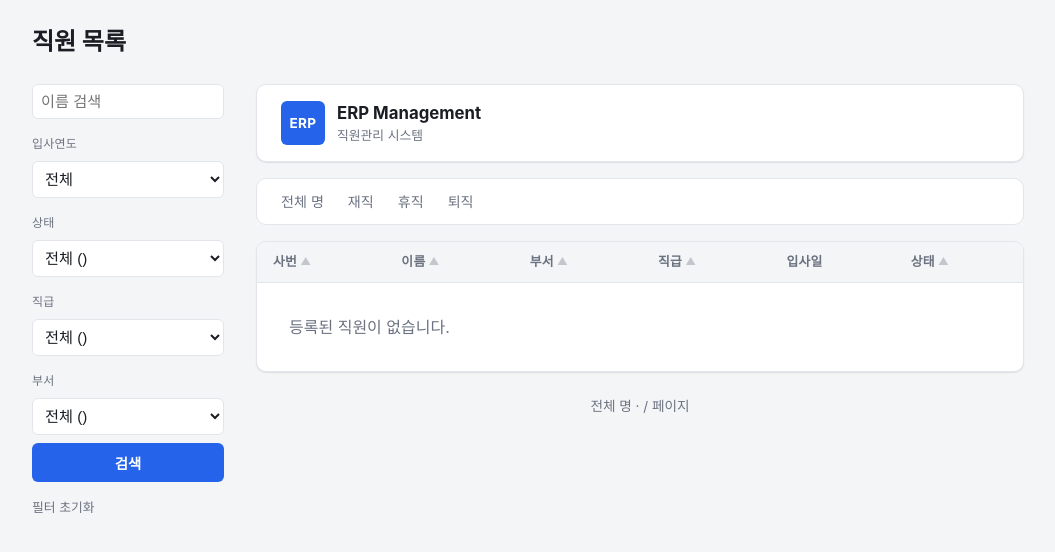
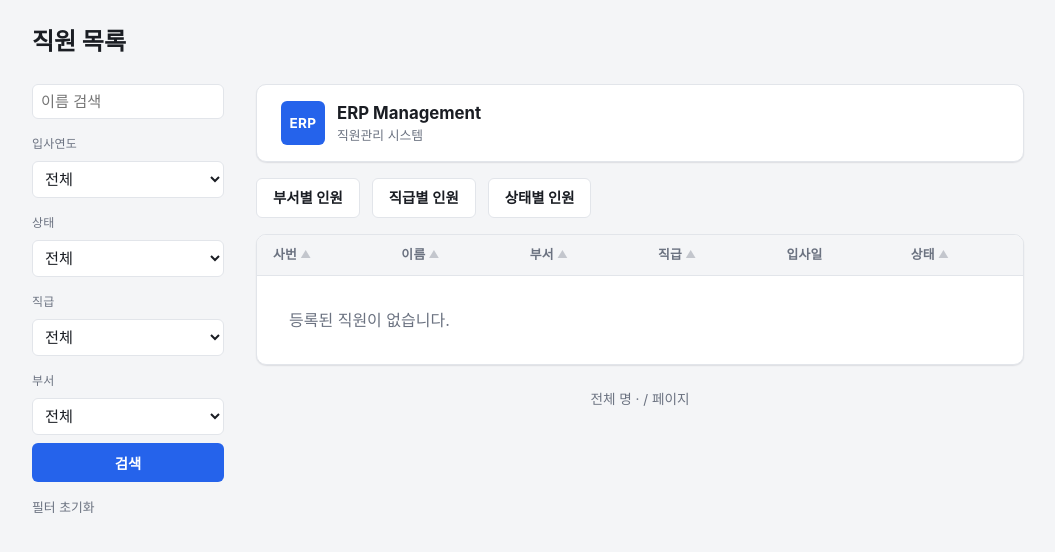
Before and after one commit to Lim-K-M/ERP_Management, a FastAPI app: template app/templates/employees/list.html in a window 1280 px wide. Shown: the part 46-598 px from the top of the page, without its empty margins (112-1167 px from the left). Run offline with FastAPI, Linux system fonts and the light colour scheme; the template is opened without the code that fills it, so the values that code supplies are empty; parts of the project's set-up code (start-up, migrations or seed data) failed here and were passed over.

Commit message:
feat(employee): 인원 수 표시를 드롭다운/상단 요약 → 토글 버튼 3개로 변경
드롭다운 옵션에 붙였던 "(N)"과 목록 상단 전체/상태별 요약 스트립을 제거하고,
사번 테이블 바로 위에 부서/직급/상태 버튼 3개를 두어 클릭 시 각 항목별
인원 수를 팝오버로 보여주도록 변경한다(사용자 요청에 따른 디자인 재조정).
GROUP BY 카운트 쿼리(count_by_status/department/position)는 그대로 재사용한다.

Co-Authored-By: Claude Sonnet 5 <noreply@anthropic.com>

```diff
--- a/app/routers/pages.py
+++ b/app/routers/pages.py
@@ -177,7 +177,6 @@ async def employee_list_page(
     status_counts = await employee_service.count_by_status(session)
     dept_counts = await employee_service.count_by_department(session)
     position_counts = await employee_service.count_by_position(session)
-    total_employee_count = sum(status_counts.values())
     sort_links, sort_state = _build_sort_links(request, sort, order)
 
     return templates.TemplateResponse(
@@ -192,7 +191,6 @@ async def employee_list_page(
             "status_counts": status_counts,
             "dept_counts": dept_counts,
             "position_counts": position_counts,
-            "total_employee_count": total_employee_count,
             "sort_links": sort_links,
             "sort_state": sort_state,
             "current_sort": sort,
--- a/app/static/css/style.css
+++ b/app/static/css/style.css
@@ -214,29 +214,78 @@ h2 {
     color: var(--color-text-muted);
 }
 
-/* ---- 목록 통계 요약 (전체/상태별 인원 수) ---- */
-.list-stats {
+/* ---- 부서/직급/상태별 인원 수 토글 버튼 ---- */
+.count-toggles {
     display: flex;
     flex-wrap: wrap;
-    gap: var(--space-2) var(--space-6);
-    padding: var(--space-3) var(--space-6);
+    gap: var(--space-3);
+    margin-bottom: var(--space-4);
+}
+
+.count-popover {
+    position: relative;
+}
+
+.count-popover summary {
+    cursor: pointer;
+    list-style: none;
+}
+
+.count-popover summary::-webkit-details-marker {
+    display: none;
+}
+
+.count-popover[open] summary {
+    background: var(--color-primary);
+    color: #fff;
+    border-color: var(--color-primary);
+}
+
+.count-panel {
+    position: absolute;
+    top: calc(100% + var(--space-2));
+    left: 0;
+    z-index: 20;
+    min-width: 180px;
     background: var(--color-surface);
     border: 1px solid var(--color-border);
     border-radius: var(--radius-md);
-    margin-bottom: var(--space-4);
+    box-shadow: var(--shadow-card);
+    padding: var(--space-3) var(--space-4);
+}
+
+.count-panel ul {
+    list-style: none;
+    margin: 0;
+    padding: 0;
+}
+
+.count-panel li {
+    display: flex;
+    align-items: center;
+    justify-content: space-between;
+    gap: var(--space-4);
+    padding: var(--space-2) 0;
     font-size: 0.88rem;
+}
+
+.count-panel li:not(:last-child) {
+    border-bottom: 1px solid var(--color-border);
+}
+
+.count-panel li span {
     color: var(--color-text-muted);
 }
 
-.list-stats .stat-item strong {
+.count-panel li strong {
     color: var(--color-text);
     font-weight: 700;
     font-variant-numeric: tabular-nums;
 }
 
-.list-stats .stat-item:nth-child(2) strong { color: var(--color-success); }
-.list-stats .stat-item:nth-child(3) strong { color: var(--color-warning); }
-.list-stats .stat-item:nth-child(4) strong { color: var(--color-danger); }
+.count-panel li.count-active strong { color: var(--color-success); }
+.count-panel li.count-leave strong { color: var(--color-warning); }
+.count-panel li.count-resigned strong { color: var(--color-danger); }
 
 @media (max-width: 768px) {
     .list-layout {
--- a/app/templates/employees/list.html
+++ b/app/templates/employees/list.html
@@ -22,25 +22,25 @@
 
             <label class="filter-label" for="f-status">상태</label>
             <select id="f-status" name="status" onchange="this.form.submit()">
-                <option value="">전체 ({{ total_employee_count }})</option>
-                <option value="ACTIVE" {% if filters.status == "ACTIVE" %}selected{% endif %}>재직 ({{ status_counts.get("ACTIVE", 0) }})</option>
-                <option value="LEAVE" {% if filters.status == "LEAVE" %}selected{% endif %}>휴직 ({{ status_counts.get("LEAVE", 0) }})</option>
-                <option value="RESIGNED" {% if filters.status == "RESIGNED" %}selected{% endif %}>퇴직 ({{ status_counts.get("RESIGNED", 0) }})</option>
+                <option value="">전체</option>
+                <option value="ACTIVE" {% if filters.status == "ACTIVE" %}selected{% endif %}>재직</option>
+                <option value="LEAVE" {% if filters.status == "LEAVE" %}selected{% endif %}>휴직</option>
+                <option value="RESIGNED" {% if filters.status == "RESIGNED" %}selected{% endif %}>퇴직</option>
             </select>
 
             <label class="filter-label" for="f-position">직급</label>
             <select id="f-position" name="position_id" onchange="this.form.submit()">
-                <option value="">전체 ({{ total_employee_count }})</option>
+                <option value="">전체</option>
                 {% for p in positions %}
-                <option value="{{ p.position_id }}" {% if filters.position_id == p.position_id %}selected{% endif %}>{{ p.position_name }} ({{ position_counts.get(p.position_id, 0) }})</option>
+                <option value="{{ p.position_id }}" {% if filters.position_id == p.position_id %}selected{% endif %}>{{ p.position_name }}</option>
                 {% endfor %}
             </select>
 
             <label class="filter-label" for="f-dept">부서</label>
             <select id="f-dept" name="dept_id" onchange="this.form.submit()">
-                <option value="">전체 ({{ total_employee_count }})</option>
+                <option value="">전체</option>
                 {% for d in departments %}
-                <option value="{{ d.dept_id }}" {% if filters.dept_id == d.dept_id %}selected{% endif %}>{{ d.dept_name }} ({{ dept_counts.get(d.dept_id, 0) }})</option>
+                <option value="{{ d.dept_id }}" {% if filters.dept_id == d.dept_id %}selected{% endif %}>{{ d.dept_name }}</option>
                 {% endfor %}
             </select>
 
@@ -56,11 +56,37 @@
             <div class="brand-mark">ERP</div>
             <div class="brand-name">ERP Management<span class="brand-sub">직원관리 시스템</span></div>
         </div>
-        <div class="list-stats">
-            <span class="stat-item">전체 <strong>{{ total_employee_count }}</strong>명</span>
-            <span class="stat-item">재직 <strong>{{ status_counts.get("ACTIVE", 0) }}</strong></span>
-            <span class="stat-item">휴직 <strong>{{ status_counts.get("LEAVE", 0) }}</strong></span>
-            <span class="stat-item">퇴직 <strong>{{ status_counts.get("RESIGNED", 0) }}</strong></span>
+        <div class="count-toggles">
+            <details class="count-popover">
+                <summary class="btn btn-outline">부서별 인원</summary>
+                <div class="count-panel">
+                    <ul>
+                        {% for d in departments %}
+                        <li><span>{{ d.dept_name }}</span><strong>{{ dept_counts.get(d.dept_id, 0) }}</strong></li>
+                        {% endfor %}
+                    </ul>
+                </div>
+            </details>
+            <details class="count-popover">
+                <summary class="btn btn-outline">직급별 인원</summary>
+                <div class="count-panel">
+                    <ul>
+                        {% for p in positions %}
+                        <li><span>{{ p.position_name }}</span><strong>{{ position_counts.get(p.position_id, 0) }}</strong></li>
+                        {% endfor %}
+                    </ul>
+                </div>
+            </details>
+            <details class="count-popover">
+                <summary class="btn btn-outline">상태별 인원</summary>
+                <div class="count-panel">
+                    <ul>
+                        <li class="count-active"><span>재직</span><strong>{{ status_counts.get("ACTIVE", 0) }}</strong></li>
+                        <li class="count-leave"><span>휴직</span><strong>{{ status_counts.get("LEAVE", 0) }}</strong></li>
+                        <li class="count-resigned"><span>퇴직</span><strong>{{ status_counts.get("RESIGNED", 0) }}</strong></li>
+                    </ul>
+                </div>
+            </details>
         </div>
         <div class="table-wrap">
             <table class="employee-table">
```
